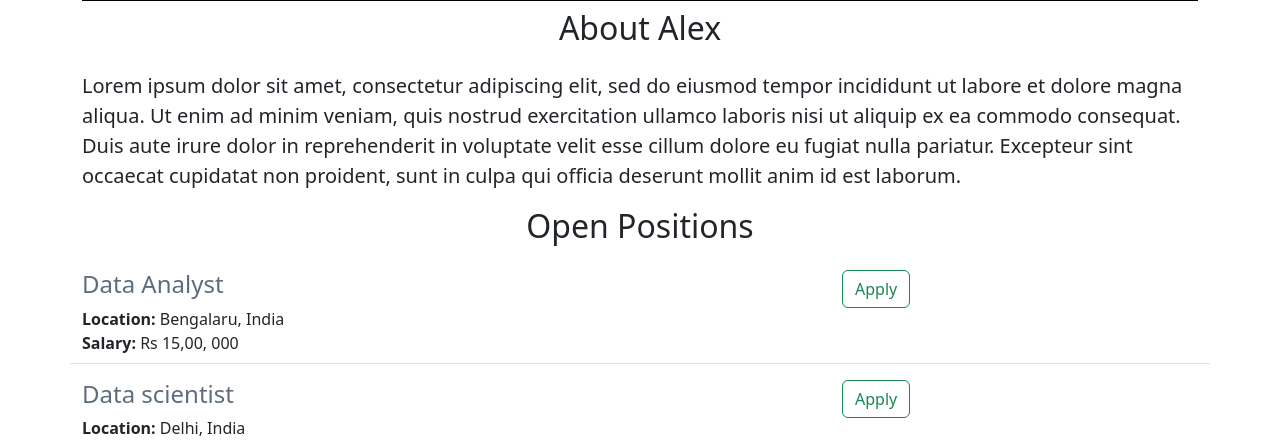
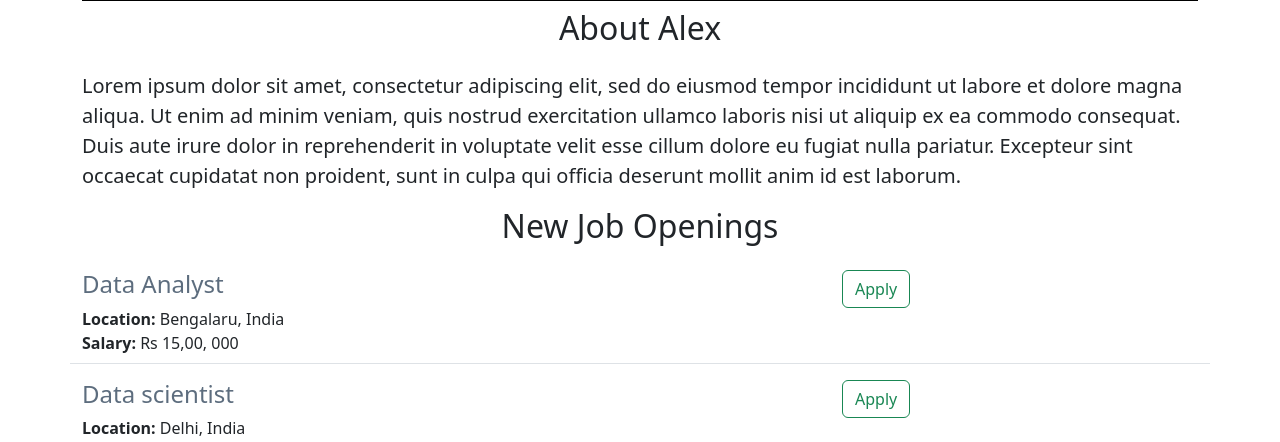
Before and after one commit to alexsuza/my-careers-website, a Flask app: page / in a window 1280 px wide. Shown: the part 439-881 px from the top of the page. Run offline with Flask 3, Linux system fonts and the light colour scheme.

Commit message:
checkpoint

```diff
--- a/templates/home.html
+++ b/templates/home.html
@@ -25,7 +25,7 @@
     </p>
 
 
-      <h2 class="text-center mt-2 mb-4"> Open Positions</h2>
+      <h2 class="text-center mt-2 mb-4"> New Job Openings</h2>
       <div>
         {% for job in jobs %}
         {% include 'jobitem.html' %}
```
